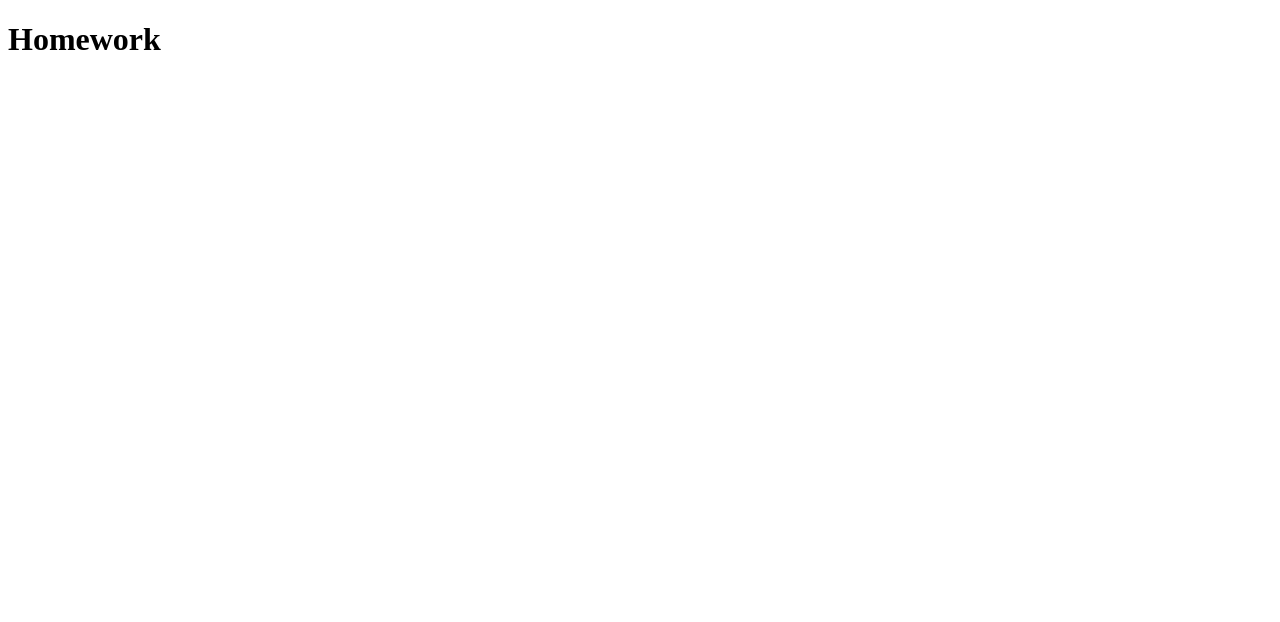
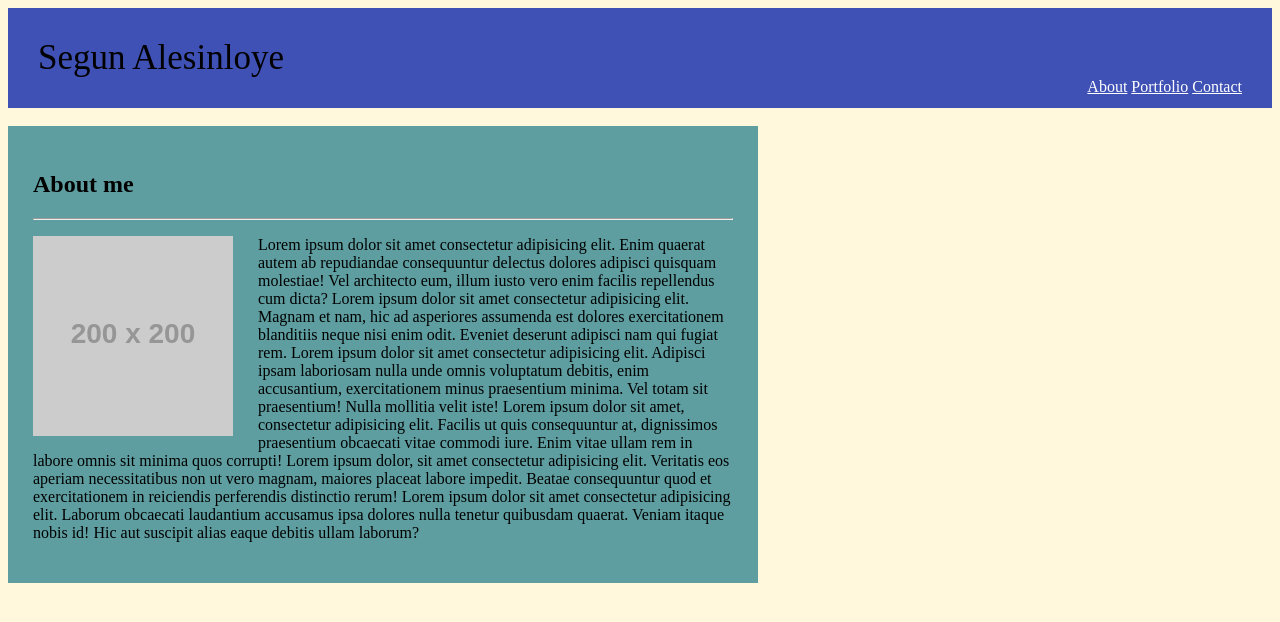
Before and after one commit to Aleshsparrow/Portfolio-Assignment, a plain HTML site: page index.html in a window 1280 px wide. Drawn offline with Linux system fonts and the light colour scheme; placeholder pictures from the web are drawn by us.

Commit message:
did the main page

```diff
--- a/Assets/css/style.css
+++ b/Assets/css/style.css
@@ -0,0 +1,32 @@
+body {
+    background-color: cornsilk;
+}
+
+.header {
+    padding: 30px;
+    background-color: #3f51b5;
+    box-sizing: border-box;
+       }
+
+img {
+    float: left;
+    margin: 0px 25px 0px 0px;
+}
+
+.body {
+    width: 700px;
+    border-width: 10px;
+    border-color: black;
+    padding: 25px;
+    background-color: cadetblue;
+}
+#links {
+        float: right;
+}
+.in-link {
+    color: white;
+}
+#name {
+    font-weight: 35px;
+    font-size: 35px;
+}
--- a/index.html
+++ b/index.html
@@ -5,8 +5,50 @@
     <meta name="viewport" content="width=, initial-scale=1.0">
     <meta http-equiv="X-UA-Compatible" content="ie=edge">
     <title>Document</title>
+    <link rel="stylesheet" href="Assets/css/style.css">
 </head>
 <body>
-    <h1>Homework</h1>
+    <nav>
+        <div class="header">
+            <div id="name">
+            Segun Alesinloye
+            </div>
+
+           <div id="links">
+            <a class="in-link" href="#">About</a>
+            <a class="in-link" href="#">Portfolio</a>
+            <a class="in-link" href="#">Contact</a>
+           </div>
+
+        </div>
+    </nav>
+
+    <br>
+
+    <div class="body">
+        <h2>
+            About me
+        </h2>
+        <hr>
+        <p>
+            <img src="http://placehold.it/200/200" alt="placehold">
+            Lorem ipsum dolor sit amet consectetur adipisicing elit. Enim quaerat autem ab repudiandae consequuntur delectus dolores adipisci quisquam molestiae! Vel architecto eum, illum iusto vero enim facilis repellendus cum dicta?
+            Lorem ipsum dolor sit amet consectetur adipisicing elit. Magnam et nam, hic ad asperiores assumenda est dolores exercitationem blanditiis neque nisi enim odit. Eveniet deserunt adipisci nam qui fugiat rem.
+            Lorem ipsum dolor sit amet consectetur adipisicing elit. Adipisci ipsam laboriosam nulla unde omnis voluptatum debitis, enim accusantium, exercitationem minus praesentium minima. Vel totam sit praesentium! Nulla mollitia velit iste!
+            Lorem ipsum dolor sit amet, consectetur adipisicing elit. Facilis ut quis consequuntur at, dignissimos praesentium obcaecati vitae commodi iure. Enim vitae ullam rem in labore omnis sit minima quos corrupti!
+            Lorem ipsum dolor, sit amet consectetur adipisicing elit. Veritatis eos aperiam necessitatibus non ut vero magnam, maiores placeat labore impedit. Beatae consequuntur quod et exercitationem in reiciendis perferendis distinctio rerum!
+            Lorem ipsum dolor sit amet consectetur adipisicing elit. Laborum obcaecati laudantium accusamus ipsa dolores nulla tenetur quibusdam quaerat. Veniam itaque nobis id! Hic aut suscipit alias eaque debitis ullam laborum?
+
+        </p>
+
+
+
+
+
+
+    </div>
+
+
+
 </body>
 </html>
```
